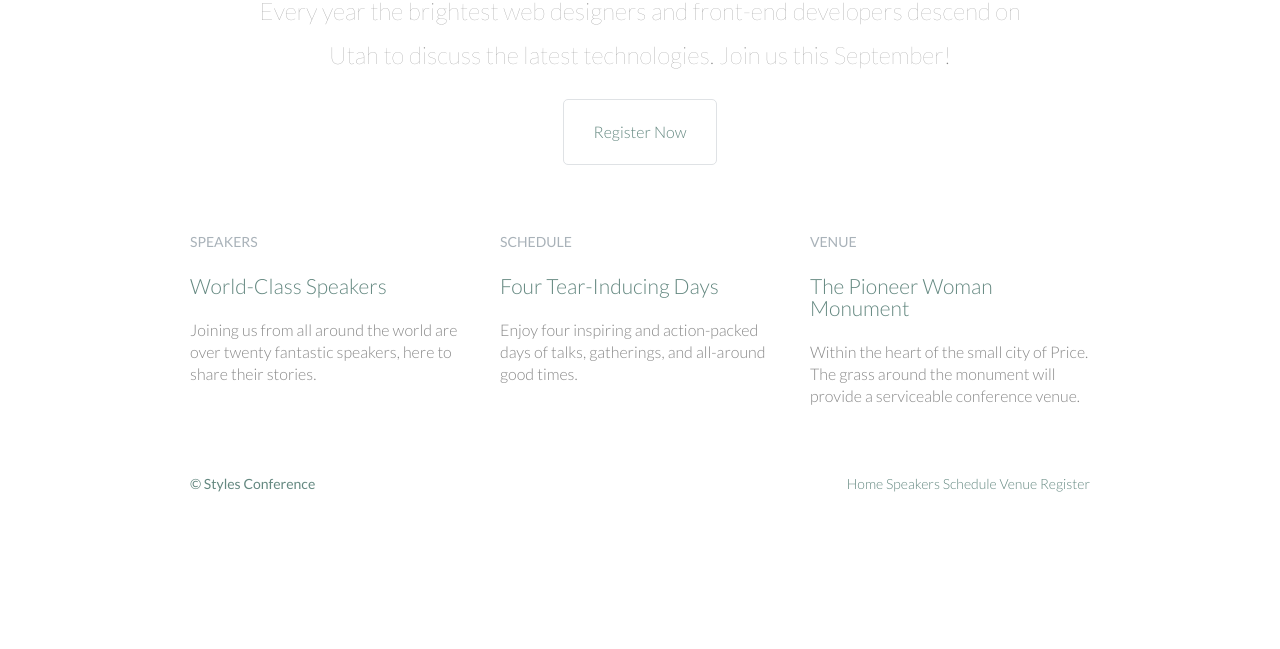
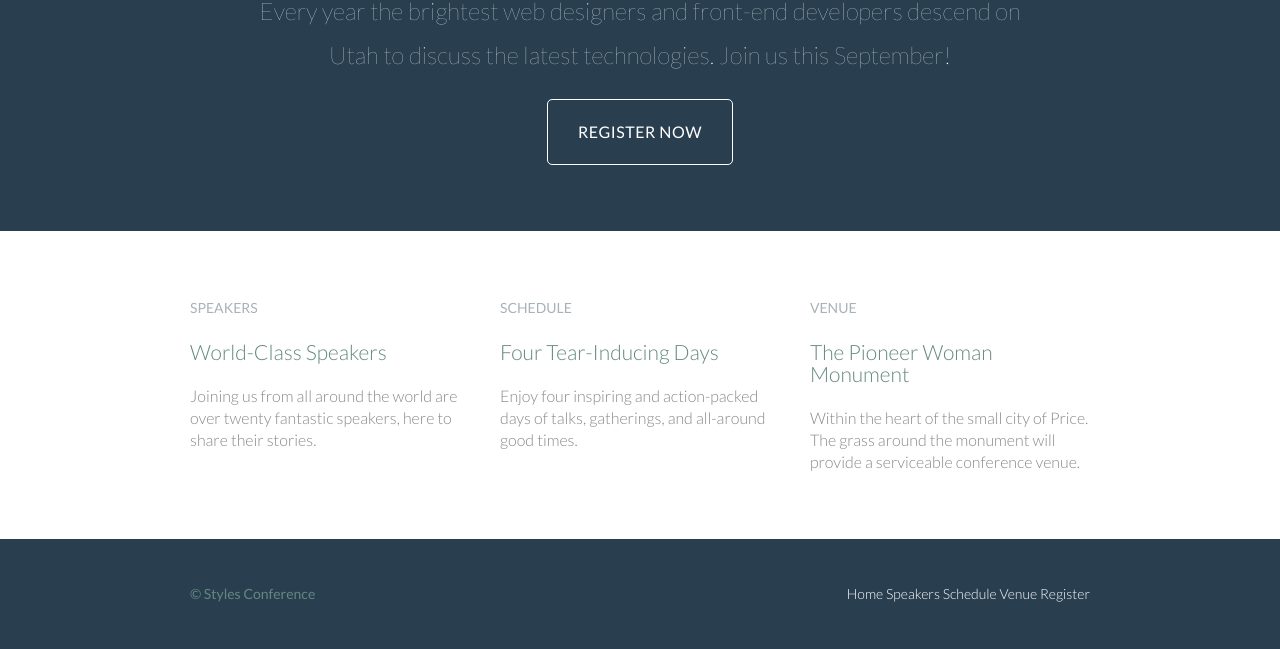
Before and after one commit to nates36/fake-conference, a plain HTML site: page index.html in a window 1280 px wide. Shown: the part 293-942 px from the top of the page. Before the commit the page ends 832 px from the top, so only its background shows below. Drawn offline with Linux system fonts and the light colour scheme.

Commit message:
more colors and styles

```diff
--- a/assets/stylesheets/main.css
+++ b/assets/stylesheets/main.css
@@ -50,8 +50,19 @@ table {
 /* Custom styles */
 
 body {
+	background: #293f50;
 	color: #888;
 	font: 300 16px/22px "Lato", "Open Sans", "Helvetica Neue", Helvetica, Arial, sans-serif;
+}
+
+.primary-header a,
+.primary-footer a {
+	color: #fff;
+}
+
+.primary-header a:hover,
+.primary-footer a:hover {
+	color: #648880;
 }
 
 h1, h2, h3, h4 {
@@ -165,6 +176,14 @@ p a {
 	*zoom: 1;
 }
 
+/* Rows */
+
+.row {
+	background: #fff;
+	min-width: 960px;
+	padding: 66px 0 44px 0;
+}
+
 /* Primary header */
 
 .logo {
@@ -214,18 +233,29 @@ h1, h3, h4, h5, p {
 
 .btn {
 	border-radius: 5px;
+	color: #fff;
+	cursor: pointer;
 	display: inline-block;
+	font-weight: 400;
+	letter-spacing: .5px;
 	margin: 0;
+	text-transform: uppercase;
 }
 
 .btn-alt {
-	border: 1px solid #dfe2e5;
+	border: 1px solid #fff;
 	padding: 10px 30px;
+}
+
+.btn-alt:hover {
+	background: #fff;
+	color: #648880;
 }
 
 /* Home */
 
 .hero {
+	color: #fff;
 	line-height: 44px;
 	padding: 22px 80px 66px 80px;
 	text-align: center;
--- a/index.html
+++ b/index.html
@@ -7,7 +7,7 @@
     <title>Styles Conference</title>
   </head>
   <body>
-    <header class="container group">
+    <header class="primary-header container group">
       <section>
         <h1 class="logo">
           <a href="index.html">Styles <br> Conference</a>
@@ -30,8 +30,8 @@
     </section>
 
 
-
-    <section class="grid">
+ <section class="row">
+   <div class="grid">
 
       <!-- Speakers -->
 
@@ -68,7 +68,8 @@
             <p>Within the heart of the small city of Price. The grass around the
              monument will provide a serviceable conference venue.</p>
       </section>
-    </section>
+    </div>
+  </section>
       <footer class="primary-footer container group">
         <small>&copy; Styles Conference</small>
         <nav class="nav">
```
Also changed, not shown: register.html (+2 -2 lines), schedule.html (+2 -2 lines), speakers.html (+2 -2 lines), venue.html (+2 -2 lines).
